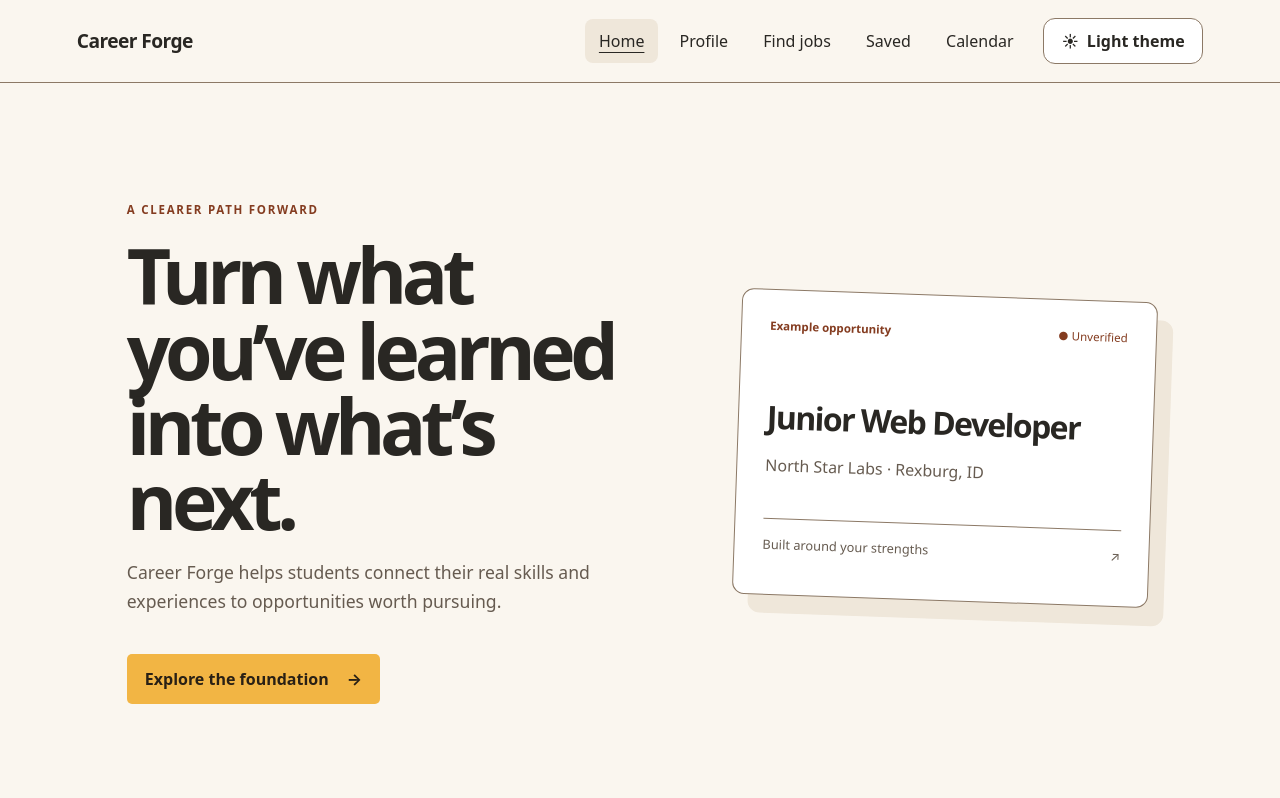
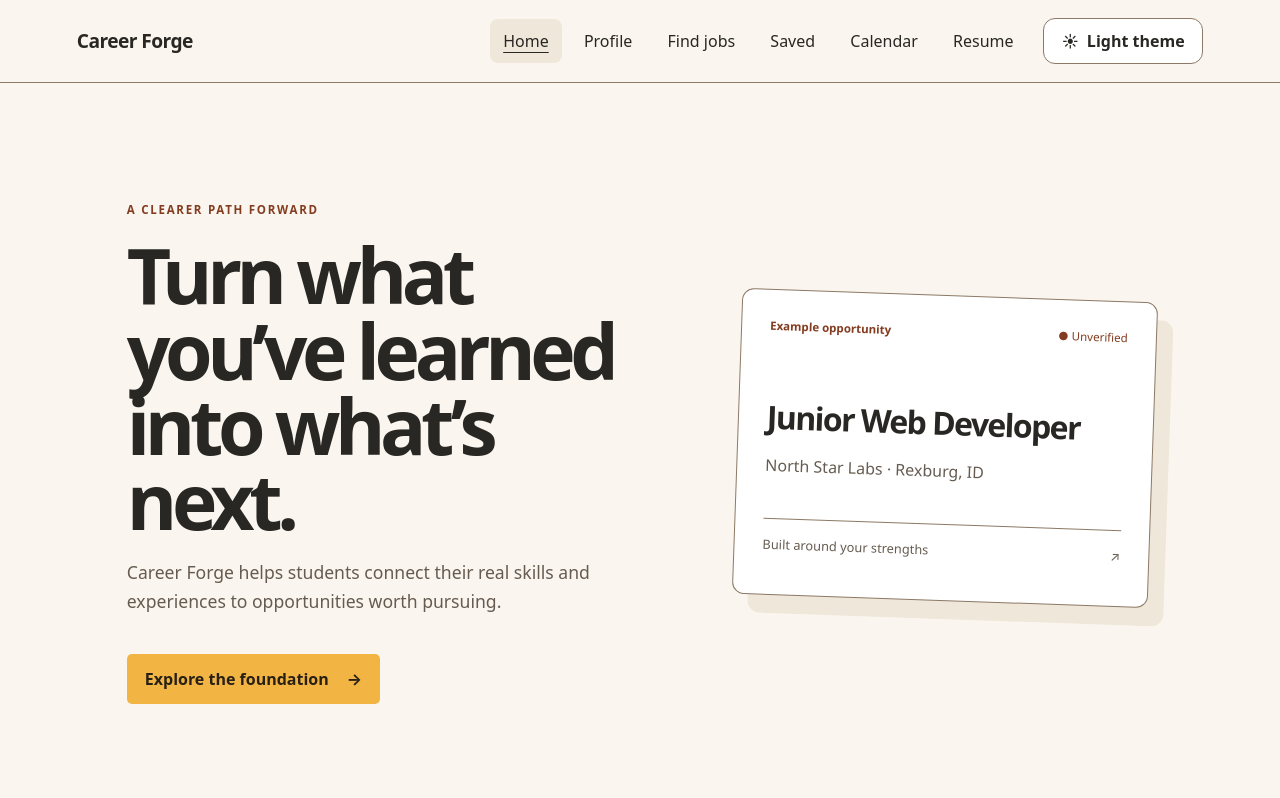
Before and after one commit to Kdixon04/CareerForge, a Next.js app: page / in a window 1280 px wide. Shown: the top 798 px of the page. Built offline with nearby package versions, Linux system fonts and the light colour scheme.

Commit message:
feat: add resume to student navigation

```diff
--- a/src/app/root-shell.tsx
+++ b/src/app/root-shell.tsx
@@ -12,6 +12,7 @@ export const HOME_NAV_LINKS: NavLink[] = [
   { href: '/jobs', label: 'Find jobs' },
   { href: '/saved', label: 'Saved' },
   { href: '/calendar', label: 'Calendar' },
+  { href: '/resume', label: 'Resume' },
 ];
 
 /** In-app student routes: brand link returns home; omit a redundant Home nav item. */
@@ -20,6 +21,7 @@ export const STUDENT_NAV_LINKS: NavLink[] = [
   { href: '/jobs', label: 'Find jobs' },
   { href: '/saved', label: 'Saved' },
   { href: '/calendar', label: 'Calendar' },
+  { href: '/resume', label: 'Resume' },
 ];
 
 /**
```
